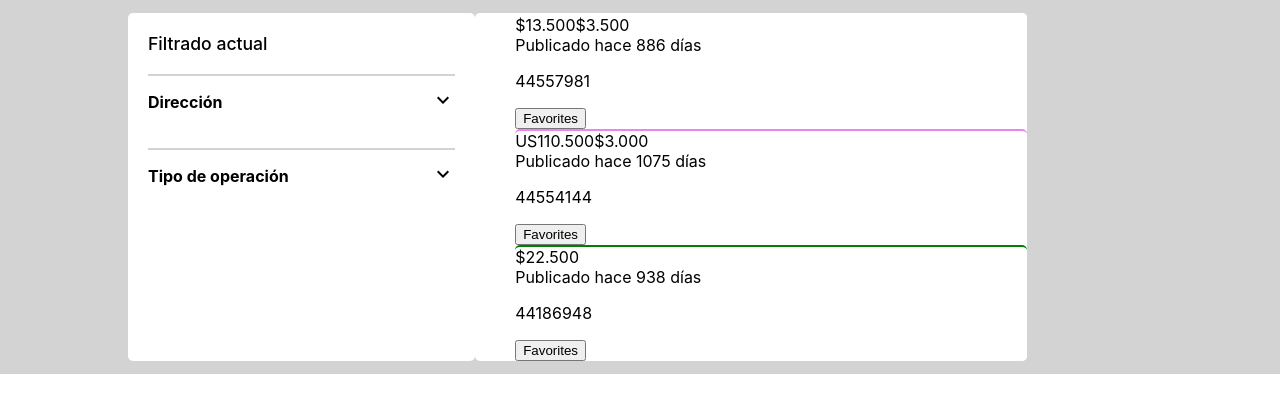
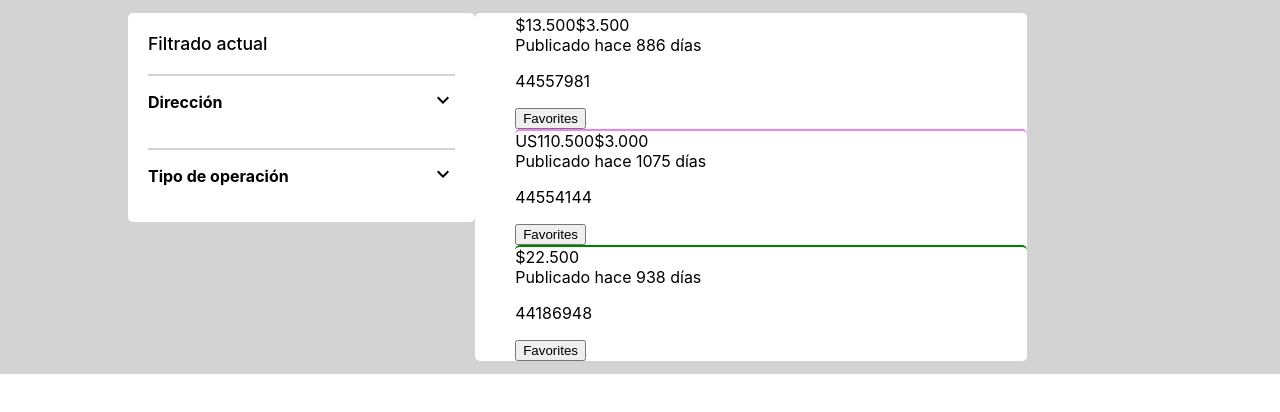
Before and after one commit to JuanDeccechis/postings, a React (Create React App) app: page / in a window 1280 px wide. Shown: the top 412 px of the page. Built offline with nearby package versions, Linux system fonts and the light colour scheme.

Commit message:
filters with search icon

```diff
--- a/src/App.css
+++ b/src/App.css
@@ -23,6 +23,7 @@ input {
   padding: var(--short-separation);
   border-radius: var(--border-radius);
   border-color: var(--background-color);
+  width: 200px;
 }
 
 label {
--- a/src/App.scss
+++ b/src/App.scss
@@ -1,3 +1,4 @@
 @import "./styles/postsPage.scss";
 @import "./styles/postItem.scss";
 @import "./styles/filter.scss";
+@import "./styles/icons.scss";
--- a/src/components/Filters.jsx
+++ b/src/components/Filters.jsx
@@ -2,6 +2,7 @@ import React from 'react'
 import { connect } from 'react-redux'
 import { filterPostsByType, filterPostsByLocation, filterPostsByTypeAndLocation } from '../actions'
 import ExpandMoreIcon from '@material-ui/icons/ExpandMore';
+import SearchIcon from '@material-ui/icons/Search';
 
 class Filters extends React.Component {
     constructor(props) {
@@ -56,8 +57,9 @@ class Filters extends React.Component {
                         <ExpandMoreIcon className={`icon right`}/>
                     </div>
                 </div>
-                <div className="accordion-content">
+                <div className="accordion-content inline">
                     <input placeholder="Buscar por direccion" onBlur={(evt) => this.setFilterByLocation(evt.target.value)} />
+                    <SearchIcon className={`icon right special-icon`}/>
                 </div>
 
                 <div className="inline divider cursor" onClick={() => this.toggleAcordion(1)}>
@@ -82,7 +84,7 @@ class Filters extends React.Component {
                         <input type="radio" id="age3" name="age" value="100" onClick={() => this.setFilterByType("Alquiler Temporal")} />
                         <label htmlFor="age3">Temporal</label>
                     </div>
-                    <div className="radio-option">
+                    <div className="radio-option last-option">
                         <input type="radio" id="age3" name="age" value="100" onClick={() => this.setFilterByType("Todos")} />
                         <label htmlFor="age3">Todos</label>
                     </div>
--- a/src/styles/filter.scss
+++ b/src/styles/filter.scss
@@ -2,6 +2,7 @@
     width: 30%;
     display: inline-block;
     padding: var(--separation);
+    height: 100%;
 }
 
 .divider{
@@ -11,6 +12,9 @@
 
 .radio-option {
     padding-bottom: var(--short-separation);
+    &.last-option {
+        padding-bottom: 0;
+    }
 }
 
 input[type="radio"]:checked:after {
@@ -56,7 +60,7 @@ input[type="radio"]:checked:after {
 }
 
 .animaAccordion {
-    max-height: 320px;
+    max-height: 300px;
     transition-duration: 1s;
     transition-timing-function: ease-in;
     transition-property: max-height;
--- /dev/null
+++ b/src/styles/icons.scss
@@ -0,0 +1,8 @@
+.special-icon.icon {
+    border: 1px solid var(--background-color);
+    border-radius: var(--border-radius);
+    padding: 10px;
+    color: blue;
+    height: 18px;
+    width: 18px;
+}
```
